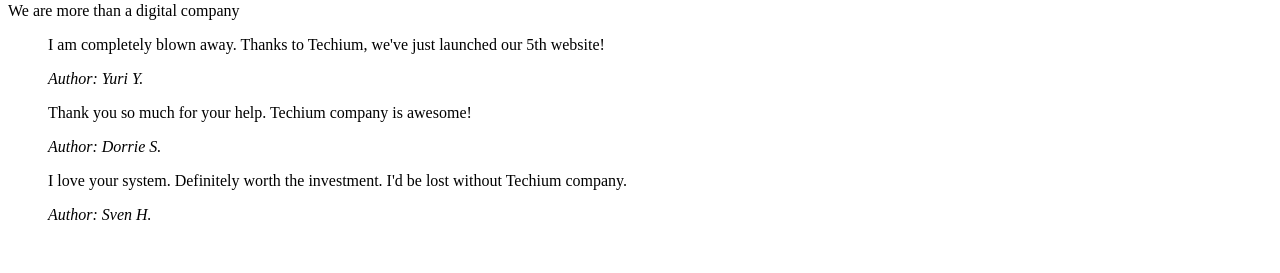
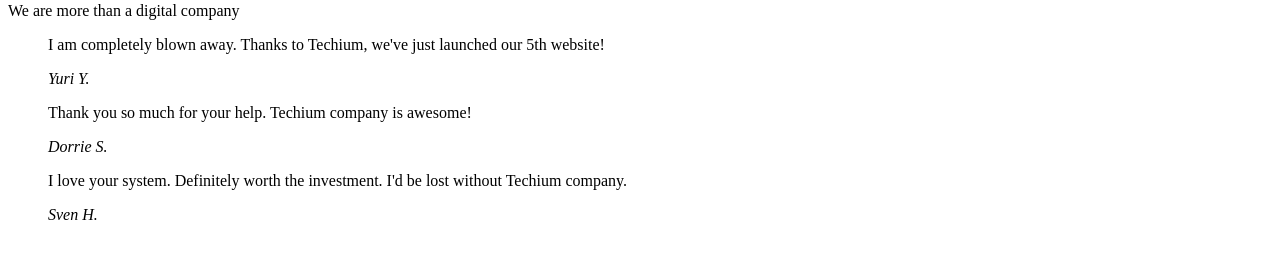
Before and after one commit to Fpierr/holbertonschool-web_front_end, a plain HTML site: page html_advanced/29-index.html in a window 1280 px wide. Shown: the part 1973-2246 px from the top of the page. Drawn offline with Linux system fonts and the light colour scheme.

```diff
--- a/html_advanced/29-index.html
+++ b/html_advanced/29-index.html
@@ -135,19 +135,19 @@
 						<article>
 							<blockquote>
 								<p>I am completely blown away. Thanks to Techium, we've just launched our 5th website!</p>
-								<cite>Author: Yuri Y.</cite>
+								<cite>Yuri Y.</cite>
 							</blockquote>
 						</article>
 						<article>
 							<blockquote>
 								<p>Thank you so much for your help. Techium company is awesome!</p>
-								<cite>Author: Dorrie S.</cite>
+								<cite>Dorrie S.</cite>
 							</blockquote>
 						</article>
 						<article>
 							<blockquote>
 								<p>I love your system. Definitely worth the investment. I'd be lost without Techium company.</p>
-								<cite>Author: Sven H.</cite>
+								<cite>Sven H.</cite>
 							</blockquote>
 						</article>
 					</div>
@@ -190,4 +190,4 @@
 		</footer>
 	</body>
 
-</html>
+</htmli>
```
